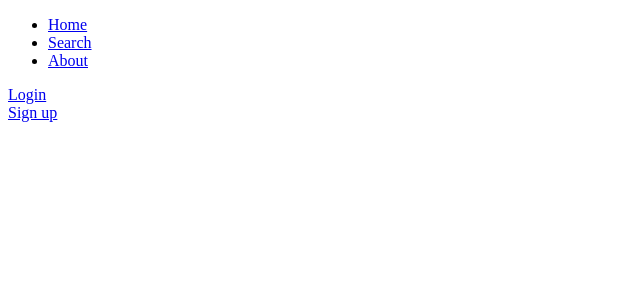
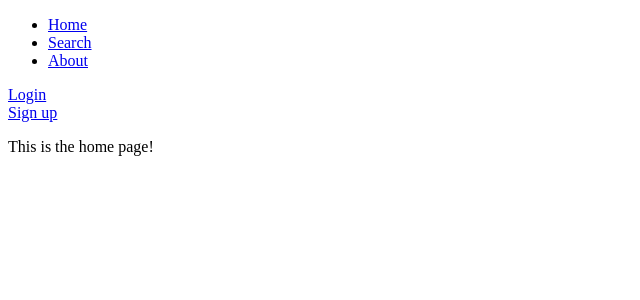
Before and after one commit to w3slley/kino, a React (Create React App) app in the folder frontend/: page / in a window 1280 px wide. Shown: the top 300 px of the page, without its empty margins (0-640 px from the left). Built offline with nearby package versions, Linux system fonts and the light colour scheme.

Commit message:
Added Welcome component for '/' route

```diff
--- a/frontend/src/App.js
+++ b/frontend/src/App.js
@@ -4,6 +4,7 @@ import Navbar from './components/Navbar.js';
 import Login from './components/authentication/Login.js';
 import Register from './components/authentication/Register.js';
 import About from './components/About.js';
+import Welcome from './components/Welcome.js';
 import MovieCardContainer from './components/MovieCardContainer.js';
 import MovieContainer from './components/movieContainer/MovieContainer.js';
 
@@ -15,12 +16,12 @@ function App(){
         <Route path='/login' component={Login} />
         <Route path='/register' component={Register} />
         <Route path='/about' component={About} />
-
         <Route path='/search'>
           <Search />
           <Route path='/search/:searchMovie' component={MovieCardContainer} />
         </Route>
         <Route exact path='/movies/:movieId' component={MovieContainer} />
+        <Route path='/' component={Welcome} />
       </Switch>
     </Router>
   );
--- /dev/null
+++ b/frontend/src/components/Welcome.js
@@ -0,0 +1,14 @@
+import {Component} from 'react';
+
+class Welcome extends Component {
+  state = {  }
+  render() {
+    return (
+      <div className='container'>
+        <p>This is the home page!</p>
+      </div>
+    );
+  }
+}
+
+export default Welcome;
```
Also changed, not shown: 1 other file (tests, documents, lock files or other folders).
